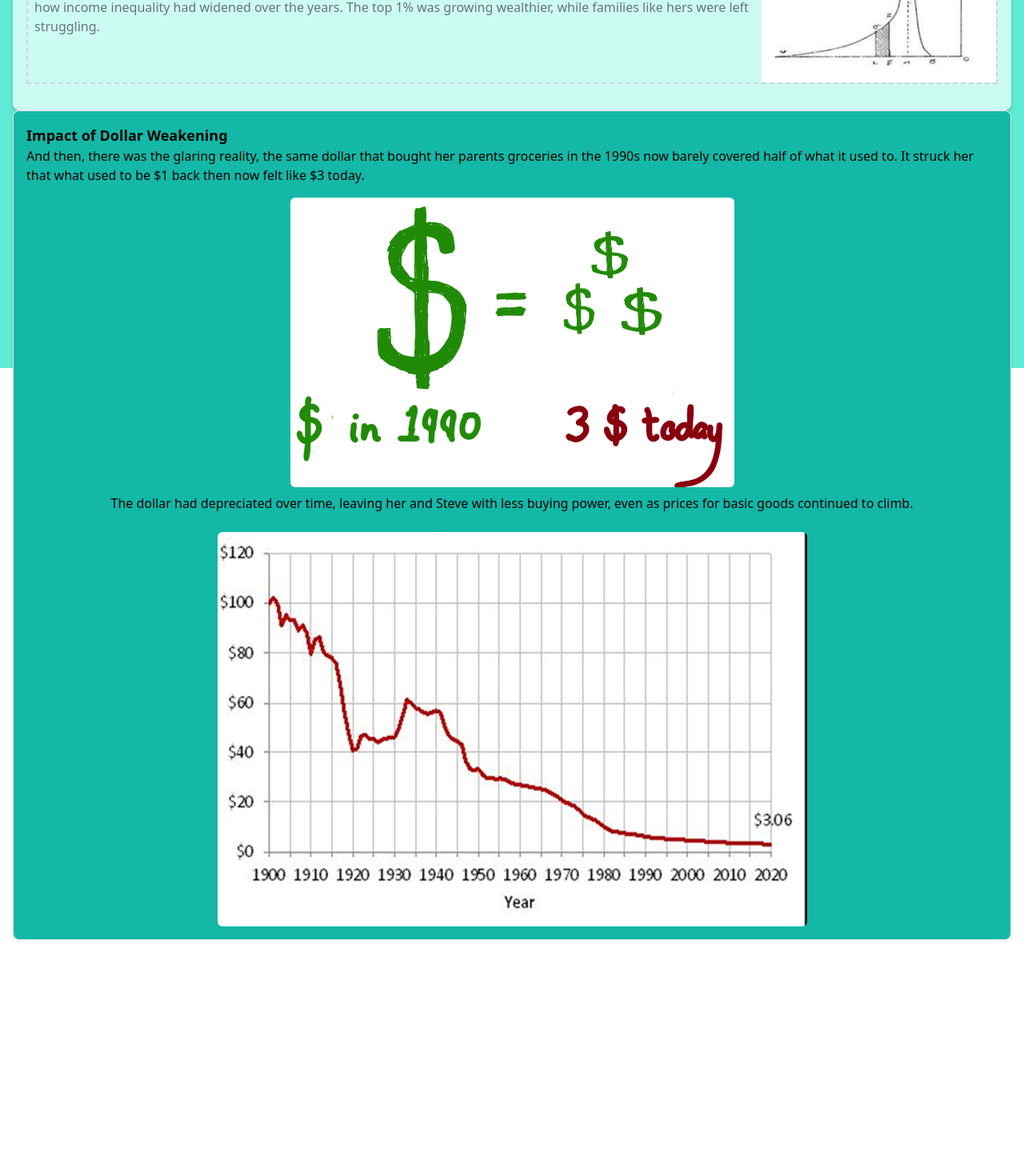
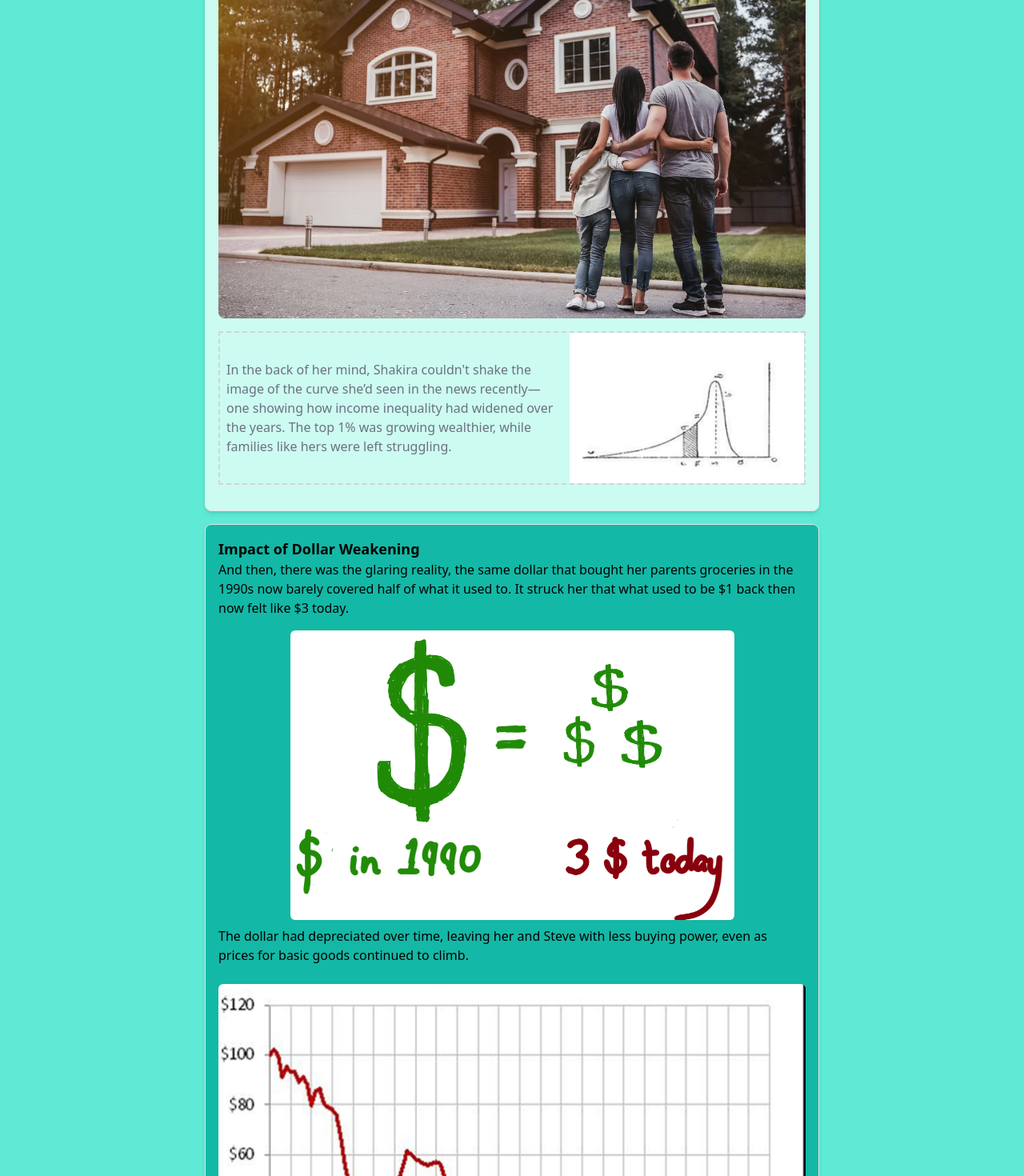
Before and after one commit to mehassanhmood/StoryBoarding, a React (Vite) app: page / in a window 1280 px wide. Shown: the part 340-1810 px from the top of the page at 80% size. Before the commit the page ends 1515 px from the top, so only its background shows below. Built offline with nearby package versions, Linux system fonts and the light colour scheme.

Commit message:
Ap refactored

```diff
--- a/src/App.jsx
+++ b/src/App.jsx
@@ -5,10 +5,14 @@ import DollarWeakening from "./components/DollarWeakening";
 
 function App() {
   return (
-    <div className="flex flex-col justify-center items-center h-screen bg-teal-300 p-4">
+    <div className="flex flex-col justify-center items-center min-h-screen bg-teal-300 p-4">
       <HomePage />
-      <Persona />
-      <DollarWeakening />
+      <div className="mt-4 w-full max-w-3xl">
+        <Persona />
+      </div>
+      <div className="mt-4 w-full max-w-3xl">
+        <DollarWeakening />
+      </div>
     </div>
   );
 }
```
